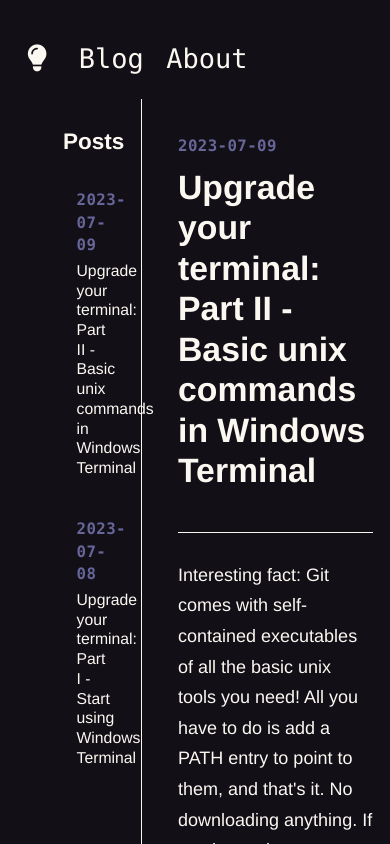
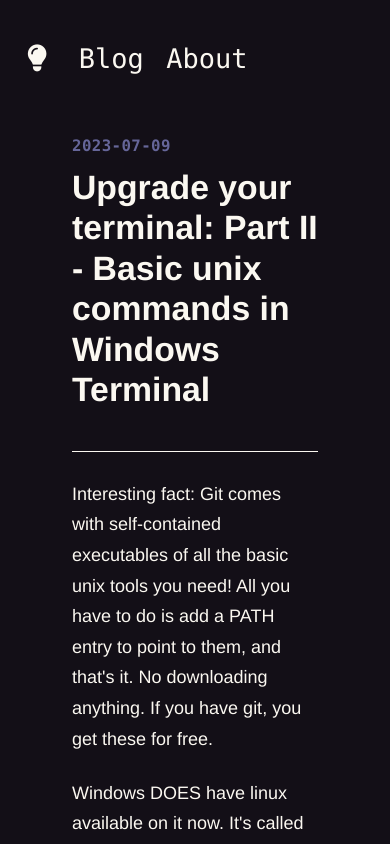
Before and after one commit to philhd/phil-site-next, a Next.js app: page /blog in a window 390 px wide. Shown: the top 844 px of the page. Built offline with nearby package versions, Linux system fonts and the light colour scheme.

Commit message:
mobile res

```diff
--- a/src/app/blog/blog-client.tsx
+++ b/src/app/blog/blog-client.tsx
@@ -14,7 +14,7 @@ export default function BlogClient({ posts }: BlogClientProps) {
     return (
         <div className="flex min-h-screen">
             {/* Left Pane - Post Index */}
-            <div className="w-1/3 bg-gray-50 dark:bg-gray-900 p-6 border-r border-gray-200 dark:border-gray-700">
+            <div className="hidden md:block md:w-1/3 bg-gray-50 dark:bg-gray-900 p-6 border-r border-gray-200 dark:border-gray-700">
                 <h2 className="text-xl font-bold mb-4 text-gray-900 dark:text-gray-100">Posts</h2>
                 <ul className="space-y-3 list-none">
                     {posts.map((post) => (
```
